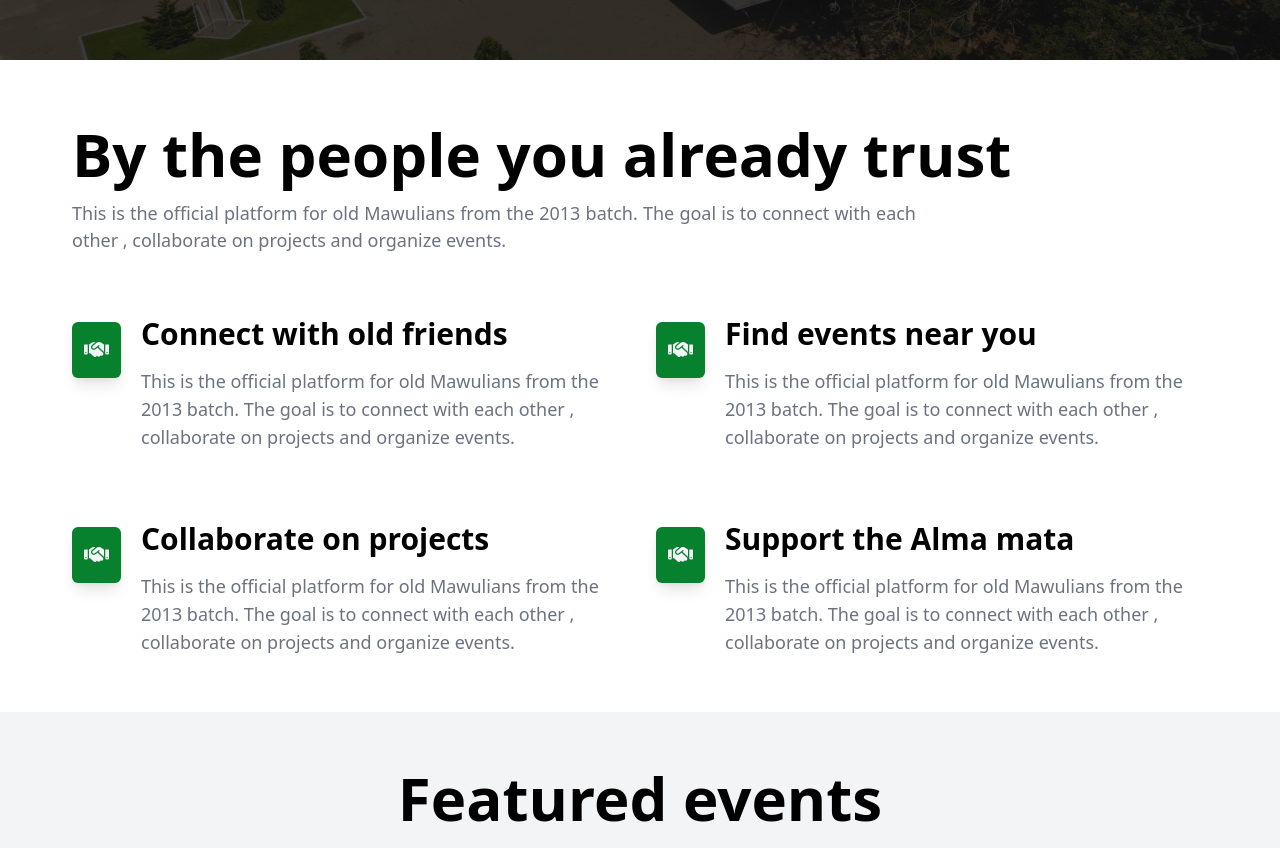
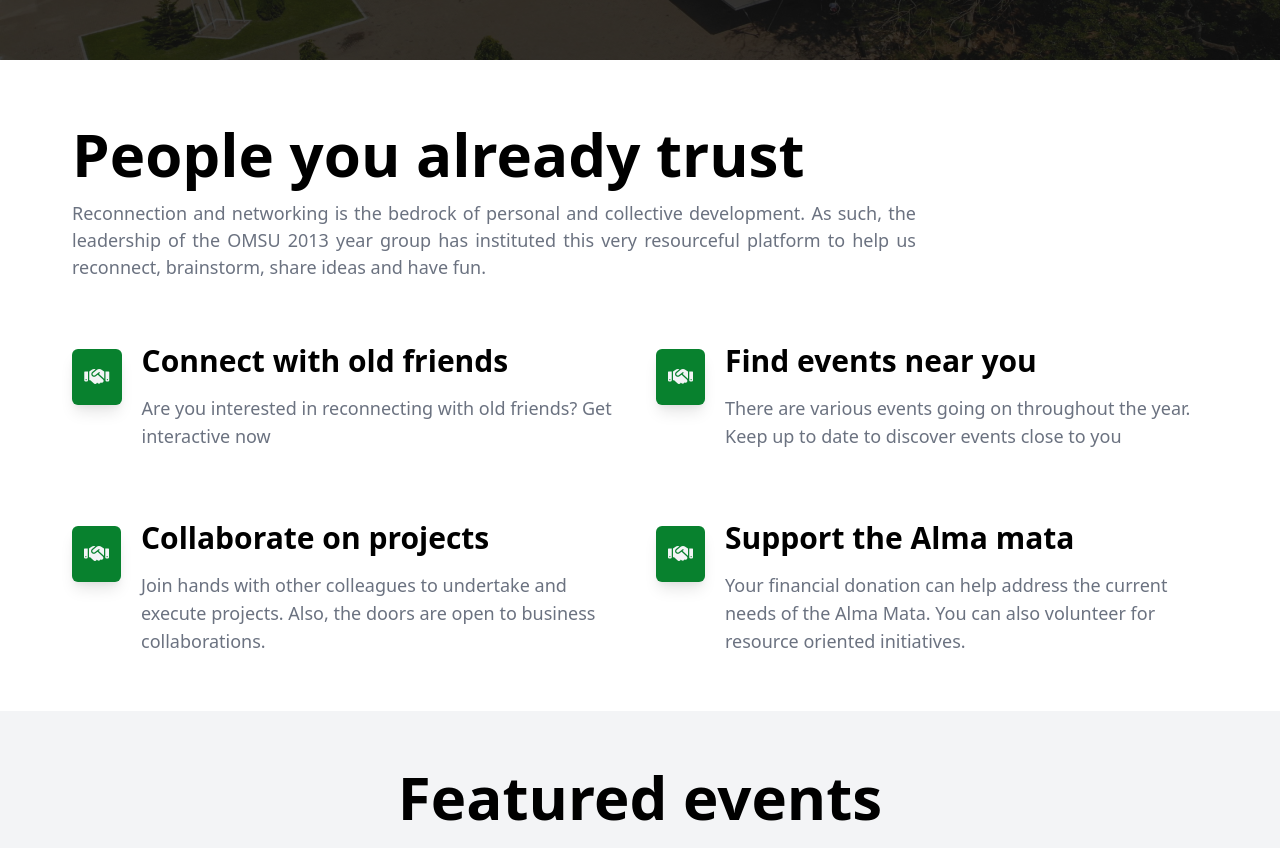
Before and after one commit to OMSU-2013/Landing-page, a React (Create React App) app: page / in a window 1280 px wide. Shown: the part 500-1348 px from the top of the page. Built offline with nearby package versions, Linux system fonts and the light colour scheme.

Commit message:
updated content for About Section

```diff
--- a/src/components/About.js
+++ b/src/components/About.js
@@ -7,11 +7,12 @@ export default function About() {
        <div className=" flex flex-wrap pt-16 ">
           <div className="w-full ml-auto mr-auto ">
             <h2 className="font-extrabold px-4 text-4xl lg:text-6xl lg:text-justify text-black">
-            By the people you already trust
+           People you already trust
             </h2>
             <p className="font-normal leading-normal break-words lg:w-3/4 text-lg lg:text-justify pt-4 px-4 text-gray-500">
-            This is the official platform for old Mawulians from the 2013 batch. The goal is to connect
-            with each other  , collaborate on projects and organize events.
+            Reconnection and networking is the bedrock of personal and collective development.
+            As such, the leadership of the OMSU 2013 year group has instituted this very resourceful platform to help us reconnect,
+            brainstorm, share ideas and have fun.
             </p>
           </div>
         </div>
@@ -26,8 +27,8 @@ export default function About() {
                 <div>
                   <h2 className="font-bold text-black leading-relaxed text-3xl">Connect with old friends</h2>
                   <p className="pt-2 font-medium text-lg text-gray-500 mb-16">
-                  This is the official platform for old Mawulians from the 2013 batch. The goal is to connect
-                  with each other  , collaborate on projects and organize events.
+                  Are you interested in reconnecting with old friends?
+                  Get interactive now
                   </p>
                 </div>
             </div>
@@ -41,8 +42,7 @@ export default function About() {
                 <div>
                   <h2 className="font-bold text-black leading-relaxed text-3xl">Find events near you</h2>
                   <p className="pt-2 font-medium text-lg text-gray-500">
-                  This is the official platform for old Mawulians from the 2013 batch. The goal is to connect
-                  with each other  , collaborate on projects and organize events.
+                  There are various events going on throughout the year. Keep up to date to discover events close to you
                   </p>
                 </div>
             </div>
@@ -56,8 +56,7 @@ export default function About() {
                 <div>
                   <h2 className="font-bold text-black leading-relaxed text-3xl">Collaborate on projects</h2>
                   <p className="pt-2 font-medium text-lg text-gray-500">
-                  This is the official platform for old Mawulians from the 2013 batch. The goal is to connect
-                  with each other  , collaborate on projects and organize events.
+                  Join hands with other colleagues to undertake and execute projects. Also, the doors are open to business collaborations.
                   </p>
                 </div>
             </div>
@@ -71,8 +70,8 @@ export default function About() {
                 <div>
                   <h2 className="font-bold text-black leading-relaxed text-3xl">Support the Alma mata</h2>
                   <p className="pt-2 font-medium text-lg text-gray-500">
-                  This is the official platform for old Mawulians from the 2013 batch. The goal is to connect
-                  with each other  , collaborate on projects and organize events.
+                  Your financial donation can help address the current needs of the Alma Mata.
+                  You can also volunteer for resource oriented initiatives.
                   </p>
                 </div>
             </div>
```
